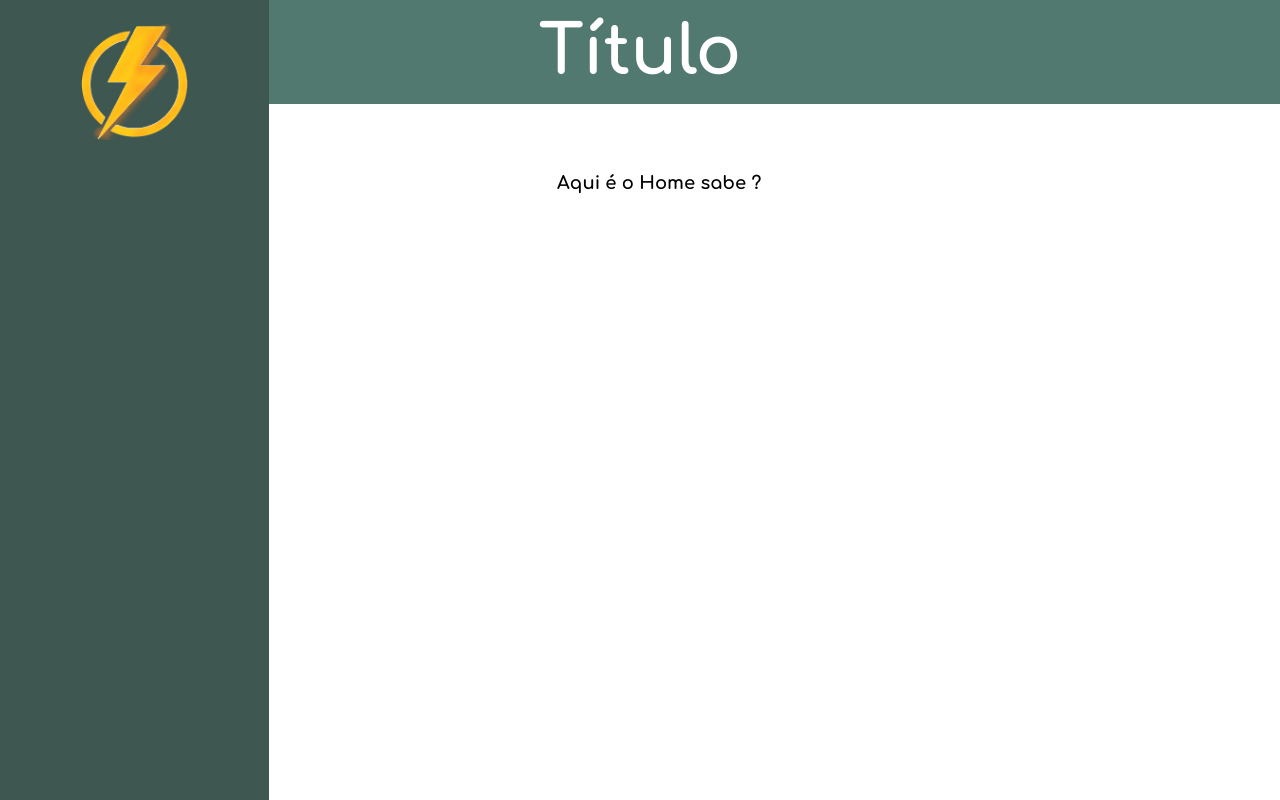
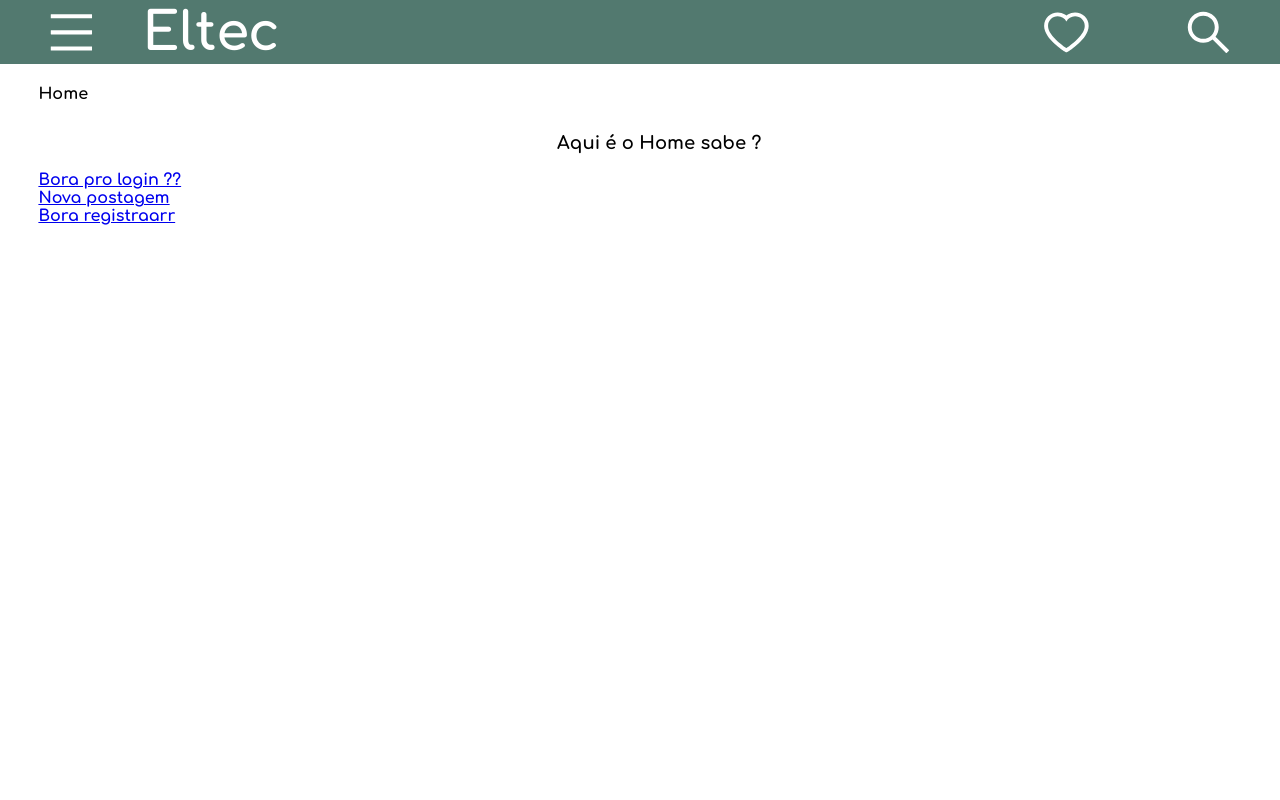
Before and after one commit to ArthurFR04/SA_3.0, a React (Create React App) app: page /HomeScreen in a window 1280 px wide. Built offline with nearby package versions, Linux system fonts and the light colour scheme.

Commit message:
loading e home

```diff
--- a/src/pages/Home/HomeScreen.js
+++ b/src/pages/Home/HomeScreen.js
@@ -4,21 +4,30 @@ import { Link } from "react-router-dom";
 import { Login_user } from "../../Context"
 
 import './HomeStyle.css';
-import raio_azul from "../../assets/raio_azul.png";
 
+import { AiOutlineMenu, AiOutlineHeart, AiOutlineSearch } from "react-icons/ai";
 
 
 const HomeScreen = () => (
     <div>
 
-        <div className='barra_lateral'>
-            <div className='header_barra'>
+
+        {/* <div className='header_barra'>
                 <img src={raio_azul} className='logo' alt="Logo do site"/>
-            </div>
-        </div>
+            </div> */}
+
 
         <header>
-            Título
+            <div className='header-esquerda'>
+
+                <AiOutlineMenu className='header-itens'/>
+                <label className='header-Eltec'>Eltec</label>
+            </div>
+            <div className='header-direita'>
+
+            <AiOutlineHeart className='header-itens'/>
+            <AiOutlineSearch className='header-itens'/>
+            </div>
         </header>
 
         <div className='corpo'>
--- a/src/pages/Home/HomeStyle.css
+++ b/src/pages/Home/HomeStyle.css
@@ -1,23 +1,48 @@
-
-
 body {
     margin: 0;
 }
 
 header {
     display: flex;
+    flex-direction: row;
     justify-content: center;
     align-items: center;
 
     margin: 0;
-    width: 79vw;
-    height: 13vh;
-    margin-left: 21vw;
+    height: 4rem;
 
     background-color: #52796F;
     color: white;
-    font-size: 8.5vh
+    font-size: 3.3rem
 }
+
+.header-esquerda {
+    position: absolute;
+    left: 0;
+    width: 50vw;
+
+    display: flex;
+    justify-content: left;
+    align-items: center;
+}
+
+.header-direita {
+    position: absolute;
+    right: 0;
+    width: 50vw;
+
+    display: flex;
+    justify-content: right;
+    align-items: center;
+}
+
+.header-itens {
+    margin-left: 7%;
+    margin-right: 7%;
+}
+
+
+
 
 .barra_lateral {
     position: absolute;
@@ -26,7 +51,7 @@ header {
     width: 21vw;
     height: 100%;
     /* display: none; */
-    background-color:#3f5751;
+    background-color: #3f5751;
     color: snow;
 }
 
@@ -36,12 +61,12 @@ header {
     top: 0;
     width: 100%;
     background-color: #3f5751;
-    display:flex;
+    display: flex;
     justify-content: center;
 }
 
 .logo {
-    height:40%*1.07667;
+    height: 40%*1.07667;
     width: 40%;
     margin-top: 3vh;
 }
--- a/src/pages/Login/LoginLogic.js
+++ b/src/pages/Login/LoginLogic.js
@@ -19,7 +19,9 @@ let log_entrar = async () => {
 
     localLogin = JSON.parse(localStorage.getItem('Login'))
 
-    alert(letJson.message)
+    // alert(letJson.message)
+
+    window.location.href="./HomeScreen"
 
     // if (Login_values.value.email !== undefined) {
 
--- a/src/pages/Login/LoginScreen.js
+++ b/src/pages/Login/LoginScreen.js
@@ -3,8 +3,10 @@ import React, { useState } from 'react';
 import { entrar, alerta } from "./LoginLogic"
 
 import './LoginStyle.css'
+import './LoginStyleAnimation.css'
 
 import { RiLock2Fill } from 'react-icons/ri';
+import { AiFillThunderbolt } from "react-icons/ai";
 
 import { Login_values } from "../../Context"
 
@@ -24,6 +26,7 @@ let LoginScreen = () => {
     const salvar = () => {
         values2 = values
         Login_values.value = values
+        document.getElementById("loading").style.display = "flex"
         entrar()
     }
 
@@ -93,6 +96,10 @@ let LoginScreen = () => {
                 {/* </div> */}
             </div>
 
+            <div id='loading'>
+                <AiFillThunderbolt className="loading-icon" id='foguetin'/>
+            </div>
+
         </div>
     )
 };
--- /dev/null
+++ b/src/pages/Login/LoginStyleAnimation.css
@@ -0,0 +1,37 @@
+
+#loading {
+    position: absolute;
+    top: 0;
+    left: 0;
+
+    height: 100vh;
+    width: 100vw;
+
+    display: flex;
+    justify-content: center;
+    align-items: center;
+
+    background-color: #2e2e2eb7;
+
+    display: none;
+}
+
+.loading-icon {
+    width: 100px;
+    height: 100px;
+    animation-name: spin;
+    animation-duration: 5000ms;
+    animation-iteration-count: infinite;
+    /* animation-timing-function: linear;  */
+    color: #2399AA;
+}
+
+@keyframes spin {
+    from {
+        transform: rotate(0deg);
+    }
+
+    to {
+        transform: rotate(360deg);
+    }
+}
--- a/src/pages/New Post/NewPostScreen.js
+++ b/src/pages/New Post/NewPostScreen.js
@@ -19,7 +19,7 @@ const NewPost = () => {
     }
 
     return (
-        <div className='container'>
+        <div className='container-NP'>
             <div className='editor'>
 
                 <JoditEditor
--- a/src/pages/New Post/NewPostStyle.css
+++ b/src/pages/New Post/NewPostStyle.css
@@ -2,7 +2,7 @@ body {
     margin: 0;
 }
 
-.container {
+.container-NP {
     display: flex;
     justify-content: center;
     align-items: center;
```
Also changed, not shown: src/pages/Login/Backup.js (renamed from src/pages/Login/LoginScreen1.js).
